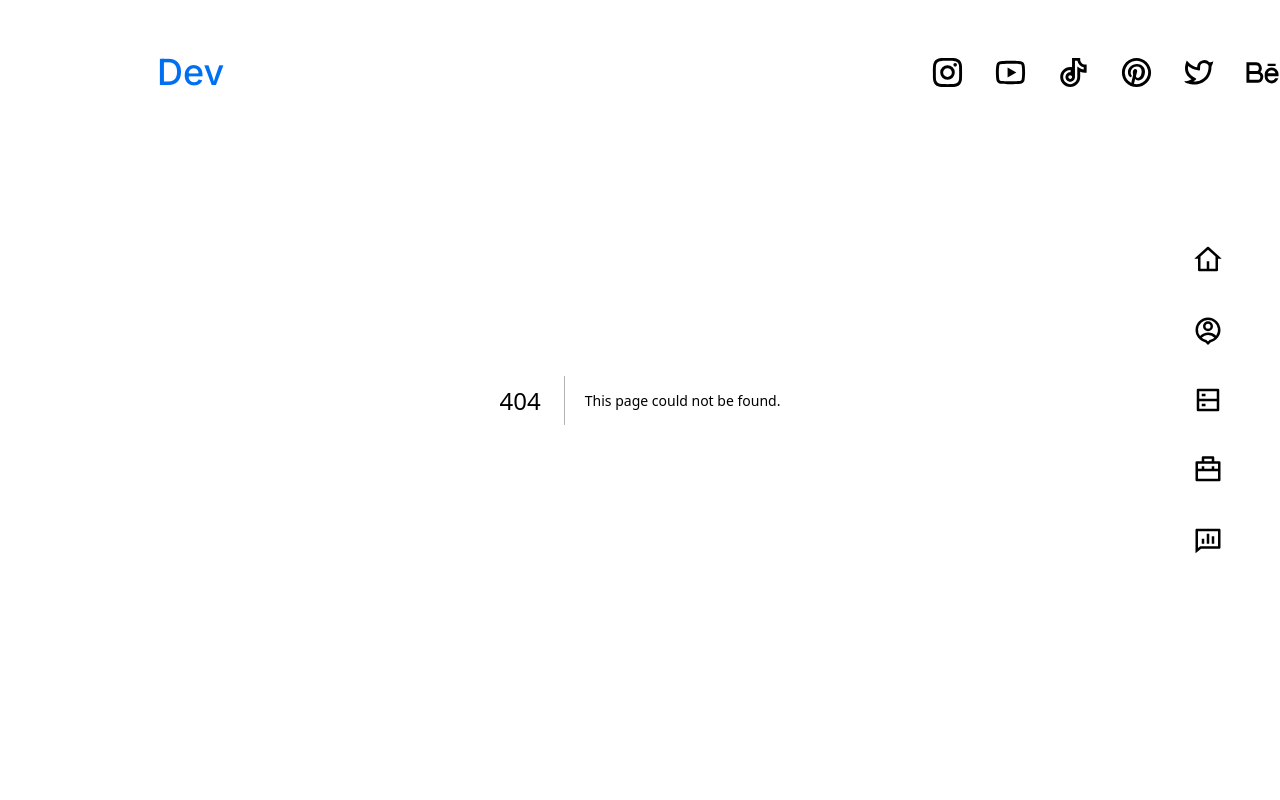
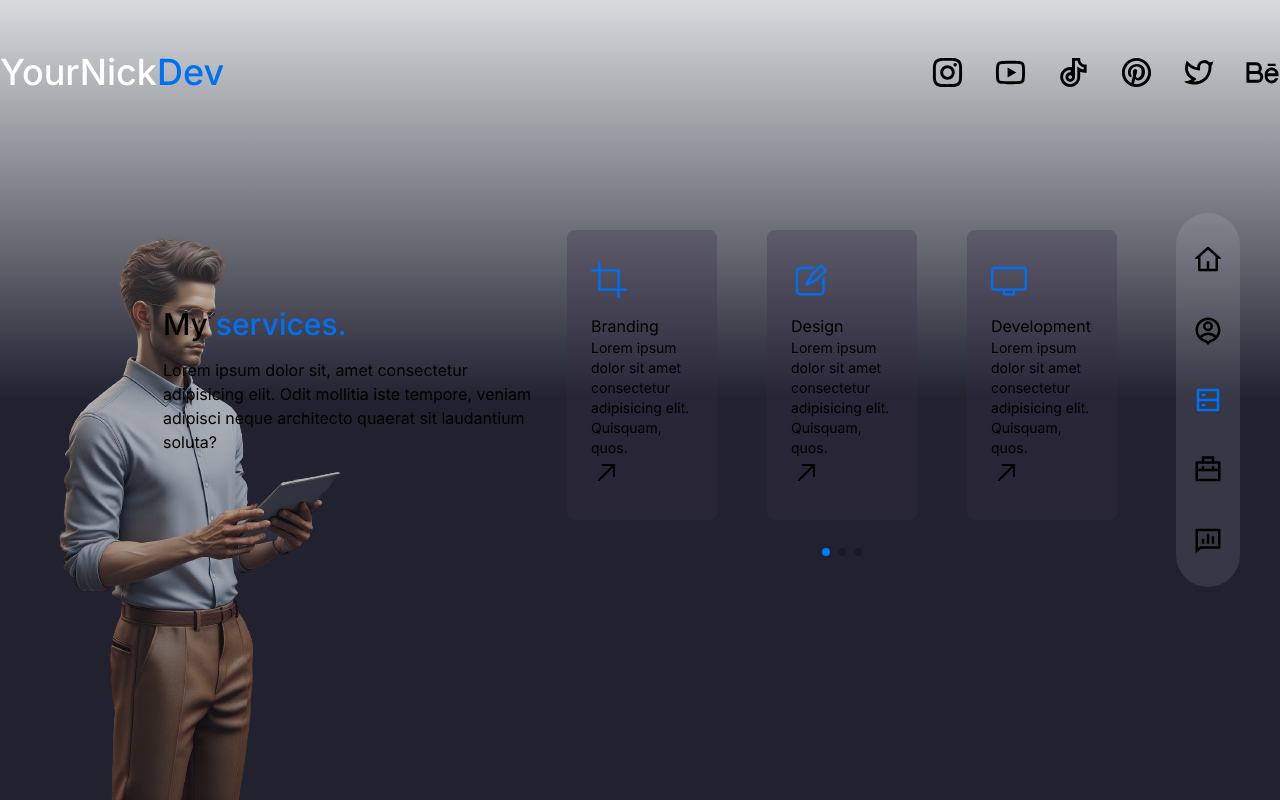
Before and after one commit to wrujel/portfolio-web, a Next.js app: page /services in a window 1280 px wide. Before the commit this address had no page. Built offline with nearby package versions, Linux system fonts and the light colour scheme.

Commit message:
add services page

```diff
--- /dev/null
+++ b/src/app/services/page.tsx
@@ -0,0 +1,15 @@
+"use client";
+
+import Transition from "@/components/Transition/Transition";
+import Services from "@/components/Services/Services";
+
+const ServicesPage = () => {
+  return (
+    <div className="min-h-screen">
+      <Transition />
+      <Services />
+    </div>
+  );
+};
+
+export default ServicesPage;
--- /dev/null
+++ b/src/components/Services/Services.tsx
@@ -0,0 +1,52 @@
+"use client";
+
+import { motion } from "framer-motion";
+
+import AvatarWithTablet from "../Avatar/AvatarWithTablet";
+import { fadeIn } from "@/utils/motionTransition";
+import Slider from "./Slider/Slider";
+
+const Services = () => {
+  return (
+    <div className="flex items-center justify-center h-screen">
+      <AvatarWithTablet />
+
+      <div className="flex flex-col items-center md:flex-row gap-x-5">
+        <div className="flex flex-col text-center md:text-left md:w-[30vw] mb-10">
+          <motion.h1
+            variants={fadeIn("up", 0.5)}
+            initial="hidden"
+            animate="show"
+            exit="hidden"
+            className="mb-4 text-3xl font-medium"
+          >
+            My <span className="text-secondary">services.</span>
+          </motion.h1>
+
+          <motion.p
+            variants={fadeIn("up", 0.5)}
+            initial="hidden"
+            animate="show"
+            exit="hidden"
+            className="max-w-md"
+          >
+            Lorem ipsum dolor sit, amet consectetur adipisicing elit. Odit
+            mollitia iste tempore, veniam adipisci neque architecto quaerat sit
+            laudantium soluta?
+          </motion.p>
+        </div>
+
+        <motion.div
+          variants={fadeIn("up", 0.7)}
+          initial="hidden"
+          animate="show"
+          exit="hidden"
+        >
+          <Slider />
+        </motion.div>
+      </div>
+    </div>
+  );
+};
+
+export default Services;
--- /dev/null
+++ b/src/components/Services/Slider/Slider.data.tsx
@@ -0,0 +1,40 @@
+import {
+  RxCrop,
+  RxDesktop,
+  RxPencil2,
+  RxReader,
+  RxRocket,
+} from "react-icons/rx";
+
+export const sliderData = [
+  {
+    icon: <RxCrop />,
+    title: "Branding",
+    description:
+      "Lorem ipsum dolor sit amet consectetur adipisicing elit. Quisquam, quos.",
+  },
+  {
+    icon: <RxPencil2 />,
+    title: "Design",
+    description:
+      "Lorem ipsum dolor sit amet consectetur adipisicing elit. Quisquam, quos.",
+  },
+  {
+    icon: <RxDesktop />,
+    title: "Development",
+    description:
+      "Lorem ipsum dolor sit amet consectetur adipisicing elit. Quisquam, quos.",
+  },
+  {
+    icon: <RxReader />,
+    title: "Copywriting",
+    description:
+      "Lorem ipsum dolor sit amet consectetur adipisicing elit. Quisquam, quos.",
+  },
+  {
+    icon: <RxRocket />,
+    title: "SEO",
+    description:
+      "Lorem ipsum dolor sit amet consectetur adipisicing elit. Quisquam, quos.",
+  },
+];
--- /dev/null
+++ b/src/components/Services/Slider/Slider.tsx
@@ -0,0 +1,51 @@
+import { Pagination } from "swiper/modules";
+import { Swiper, SwiperSlide } from "swiper/react";
+import "swiper/css";
+import "swiper/css/pagination";
+import "swiper/css/scrollbar";
+import { sliderData } from "./Slider.data";
+import { RxArrowTopRight } from "react-icons/rx";
+
+const Slider = () => {
+  return (
+    <Swiper
+      breakpoints={{
+        320: {
+          slidesPerView: 1,
+          spaceBetween: 10,
+        },
+        768: {
+          slidesPerView: 2,
+          spaceBetween: 20,
+        },
+        1024: {
+          slidesPerView: 3,
+          spaceBetween: 50,
+        },
+      }}
+      freeMode={true}
+      pagination={{
+        clickable: true,
+      }}
+      modules={[Pagination]}
+      className="h-[240px] md:h-[340px] w-[270px] md:w-[550px]"
+    >
+      {sliderData.map((item, index) => (
+        <SwiperSlide key={index}>
+          <div className="flex px-6 py-8 h-[200px] md:h-auto rounded-lg cursor-pointer bg-[rgba(57,48,74,0.3)] sm:flex-col gap-x-6 sm:gap-x-0 group hover:bg-[rgba(57,48,74,0.6)] transition-all duration-300 ease-in-out">
+            <div className="mb-4 text-4xl text-secondary">{item.icon}</div>
+            <div>
+              <h3>{item.title}</h3>
+              <p className="text-sm">{item.description}</p>
+            </div>
+            <div className="text-3xl">
+              <RxArrowTopRight className="transition-all duration-300 group-hover:rotate-45 group-hover:text-secondary" />
+            </div>
+          </div>
+        </SwiperSlide>
+      ))}
+    </Swiper>
+  );
+};
+
+export default Slider;
--- /dev/null
+++ b/src/components/avatar/AvatarWithTablet.tsx
@@ -0,0 +1,27 @@
+"use client";
+
+import { fadeIn } from "@/utils/motionTransition";
+import { motion } from "framer-motion";
+import Image from "next/image";
+
+const AvatarWithTablet = () => {
+  return (
+    <motion.div
+      variants={fadeIn("left", 0.5, 0.65)}
+      initial="hidden"
+      animate="show"
+      exit="hidden"
+      className="bottom-0 left-0 hidden md:inline-block md:absolute -z-10"
+    >
+      <Image
+        src="/assets/avatar_with_tablet.png"
+        width={400}
+        height={400}
+        alt="Avatar with tablet"
+        className="h-full w-full"
+      />
+    </motion.div>
+  );
+};
+
+export default AvatarWithTablet;
--- a/src/components/navbar/Navbar.data.tsx
+++ b/src/components/navbar/Navbar.data.tsx
@@ -18,8 +18,8 @@ export const dataNavbar = [
     icon: <RiAccountPinCircleLine size="30" />,
   },
   {
-    name: "projects",
-    path: "/projects",
+    name: "Services",
+    path: "/services",
     icon: <RiServerLine size="30" />,
   },
   {
```
Also changed, not shown: public/assets/avatar_with_tablet.png (added).
